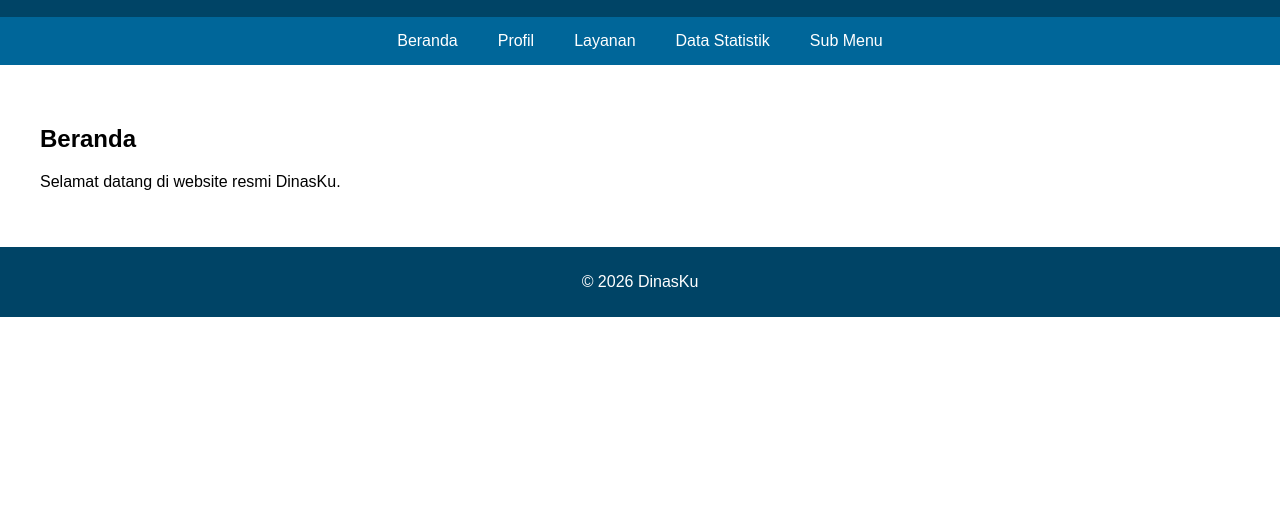
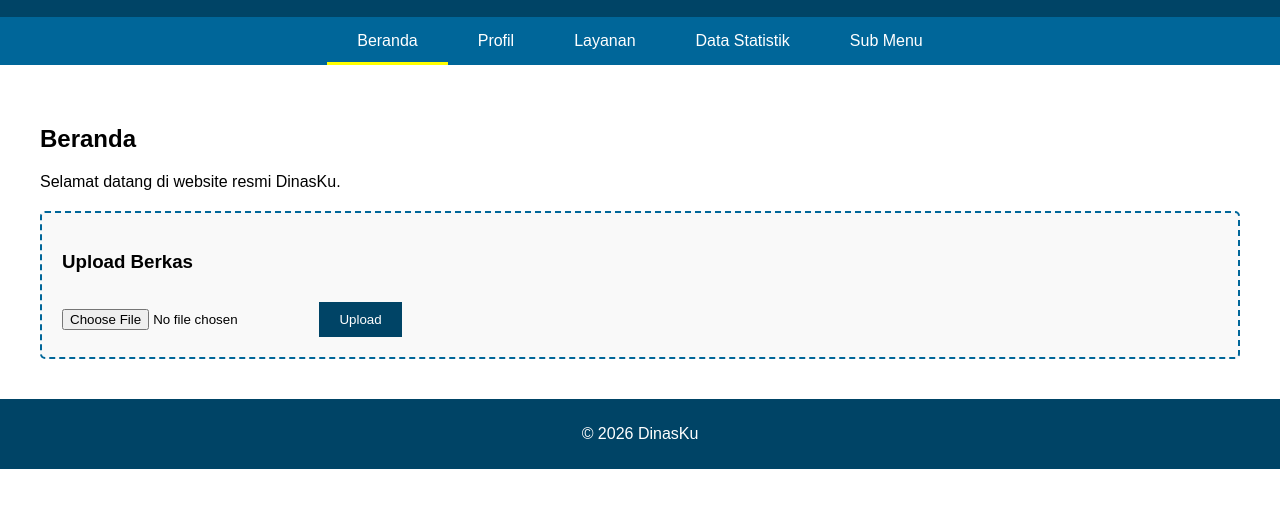
Before and after one commit to dinasppkbpppa1/dinasppkbpppa1, a plain HTML site: page index.html in a window 1280 px wide. Shown: the part 83-590 px from the top of the page. Drawn offline with Linux system fonts and the light colour scheme.

Commit message:
Add files via upload

```diff
--- a/index.html
+++ b/index.html
@@ -4,7 +4,7 @@
   <meta charset="UTF-8">
   <meta name="viewport" content="width=device-width, initial-scale=1.0">
   <title>DinasKu</title>
-  <!-- Tambahkan favicon -->
+  <!-- Favicon -->
   <link rel="icon" type="image/png" href="images/logo-dinas.jpeg">
   <style>
     body { font-family: Arial, sans-serif; margin: 0; padding: 0; }
@@ -14,11 +14,25 @@
     .search-box input { padding: 5px; border: none; border-radius: 3px; }
     .search-box button { background: #006699; color: white; border: none; padding: 5px 10px; margin-left: 5px; border-radius: 3px; cursor: pointer; }
 
-    nav { background: #006699; }
-    nav ul { list-style: none; margin: 0; padding: 0; display: flex; justify-content: center; }
+    nav { background: #006699; width: 100%; position: relative; }
+    nav ul { list-style: none; margin: 0; padding: 0; display: flex; justify-content: center; width: 100%; }
     nav ul li { position: relative; }
-    nav ul li a { color: white; padding: 15px 20px; display: block; text-decoration: none; transition: background 0.3s, transform 0.2s; cursor: pointer; }
+    nav ul li a { color: white; padding: 15px 30px; display: block; text-decoration: none; transition: background 0.3s, transform 0.2s; cursor: pointer; position: relative; }
     nav ul li a:hover { background: #004466; transform: scale(1.05); }
+    nav ul li a.active::after {
+      content: "";
+      position: absolute;
+      bottom: 0;
+      left: 0;
+      width: 100%;
+      height: 3px;
+      background: yellow;
+      animation: slideLine 0.5s ease-in-out;
+    }
+    @keyframes slideLine {
+      from { width: 0; }
+      to { width: 100%; }
+    }
 
     nav ul li ul { display: none; position: absolute; background: #005580; top: 100%; left: 0; min-width: 160px; }
     nav ul li:hover ul { display: block; }
@@ -31,9 +45,13 @@
     footer { background: #004466; color: white; text-align: center; padding: 10px; }
     button { background: #004466; color: white; padding: 10px 20px; border: none; margin-top: 10px; cursor: pointer; transition: background 0.3s; }
     button:hover { background: #006699; }
+
+    /* Kolom upload */
+    .upload-box { margin-top: 20px; padding: 20px; border: 2px dashed #006699; border-radius: 5px; background: #f9f9f9; }
+    .upload-box input { margin-top: 10px; }
   </style>
   <script>
-    function showSection(id) {
+    function showSection(id, element) {
       let sections = document.querySelectorAll('section');
       sections.forEach(s => {
         s.classList.remove('active');
@@ -42,6 +60,11 @@
       let target = document.getElementById(id);
       target.classList.remove('hidden');
       setTimeout(() => target.classList.add('active'), 50);
+
+      // Highlight menu aktif
+      let links = document.querySelectorAll('nav ul li a');
+      links.forEach(link => link.classList.remove('active'));
+      if(element) element.classList.add('active');
     }
 
     function showService(id) {
@@ -55,15 +78,27 @@
       alert("Anda mencari: " + query);
     }
 
-    window.onload = () => showSection('beranda');
+    function uploadFile() {
+      let fileInput = document.getElementById('fileUpload');
+      if(fileInput.files.length > 0) {
+        alert("Berkas berhasil dipilih: " + fileInput.files[0].name);
+      } else {
+        alert("Silakan pilih berkas terlebih dahulu.");
+      }
+    }
+
+    window.onload = () => {
+      let defaultLink = document.querySelector('nav ul li a');
+      showSection('beranda', defaultLink);
+    };
   </script>
 </head>
 <body>
   <header>
-    <!-- Logo dinas dari gambar upload -->
+    <!-- Logo dinas -->
     <img src="images/logo-dinas.jpeg" alt="Logo Dinas">
     <h1>DinasKu</h1>
-    <!-- Tombol search di kanan -->
+    <!-- Tombol search -->
     <div class="search-box">
       <input type="text" id="searchInput" placeholder="Cari...">
       <button onclick="searchSite()">Search</button>
@@ -72,17 +107,17 @@
 
   <nav>
     <ul>
-      <li><a onclick="showSection('beranda')">Beranda</a></li>
-      <li><a onclick="showSection('profil')">Profil</a></li>
-      <li><a onclick="showSection('layanan')">Layanan</a></li>
-      <li><a onclick="showSection('data')">Data Statistik</a></li>
+      <li><a onclick="showSection('beranda', this)">Beranda</a></li>
+      <li><a onclick="showSection('profil', this)">Profil</a></li>
+      <li><a onclick="showSection('layanan', this)">Layanan</a></li>
+      <li><a onclick="showSection('data', this)">Data Statistik</a></li>
       <li>
         <a href="#">Sub Menu</a>
         <ul>
-          <li><a onclick="showSection('regulasi')">Regulasi</a></li>
-          <li><a onclick="showSection('pengaduan')">Pengaduan</a></li>
-          <li><a onclick="showSection('kontak')">Kontak</a></li>
-          <li><a onclick="showSection('berita')">Berita</a></li>
+          <li><a onclick="showSection('regulasi', this)">Regulasi</a></li>
+          <li><a onclick="showSection('pengaduan', this)">Pengaduan</a></li>
+          <li><a onclick="showSection('kontak', this)">Kontak</a></li>
+          <li><a onclick="showSection('berita', this)">Berita</a></li>
         </ul>
       </li>
     </ul>
@@ -91,6 +126,12 @@
   <section id="beranda">
     <h2>Beranda</h2>
     <p>Selamat datang di website resmi DinasKu.</p>
+    <!-- Kolom upload berkas -->
+    <div class="upload-box">
+      <h3>Upload Berkas</h3>
+      <input type="file" id="fileUpload">
+      <button onclick="uploadFile()">Upload</button>
+    </div>
   </section>
 
   <section id="profil" class="hidden">
```
